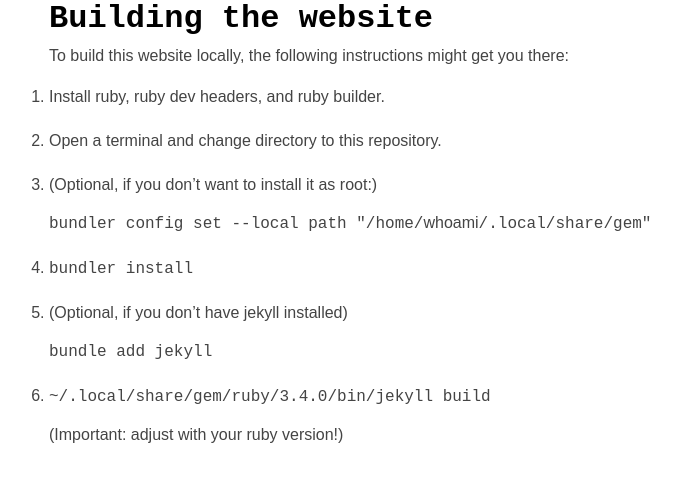
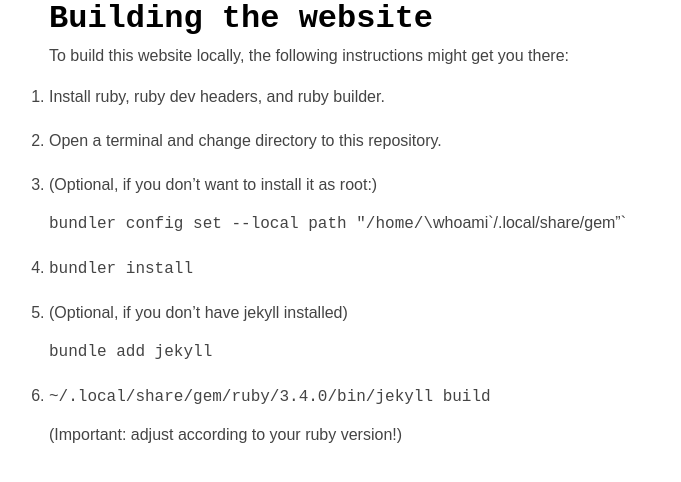
Before and after one commit to proglangdesign/proglangdesign.github.io, a Jekyll site: the page built from BUILD.md, in a window 1280 px wide. Shown: the top 482 px of the page, without its empty margins (111-792 px from the left). Built offline with Jekyll 4.4.1, drawn with Linux system fonts in a browser that asks for light colours; our own code applies the rules of GitHub Pages for plain Markdown files.

Commit message:
Fix minor errors in BUILD.md file

```diff
--- a/BUILD.md
+++ b/BUILD.md
@@ -11,7 +11,7 @@ might get you there:
 
 3. (Optional, if you don't want to install it as root:)
 
-   `bundler config set --local path "/home/`whoami`/.local/share/gem"`
+   `bundler config set --local path "/home/\`whoami\`/.local/share/gem"`
 
 4. `bundler install`
 
@@ -21,4 +21,4 @@ might get you there:
 
 6. `~/.local/share/gem/ruby/3.4.0/bin/jekyll build`
 
-   (Important: adjust with your ruby version!)
+   (Important: adjust according to your ruby version!)
```
